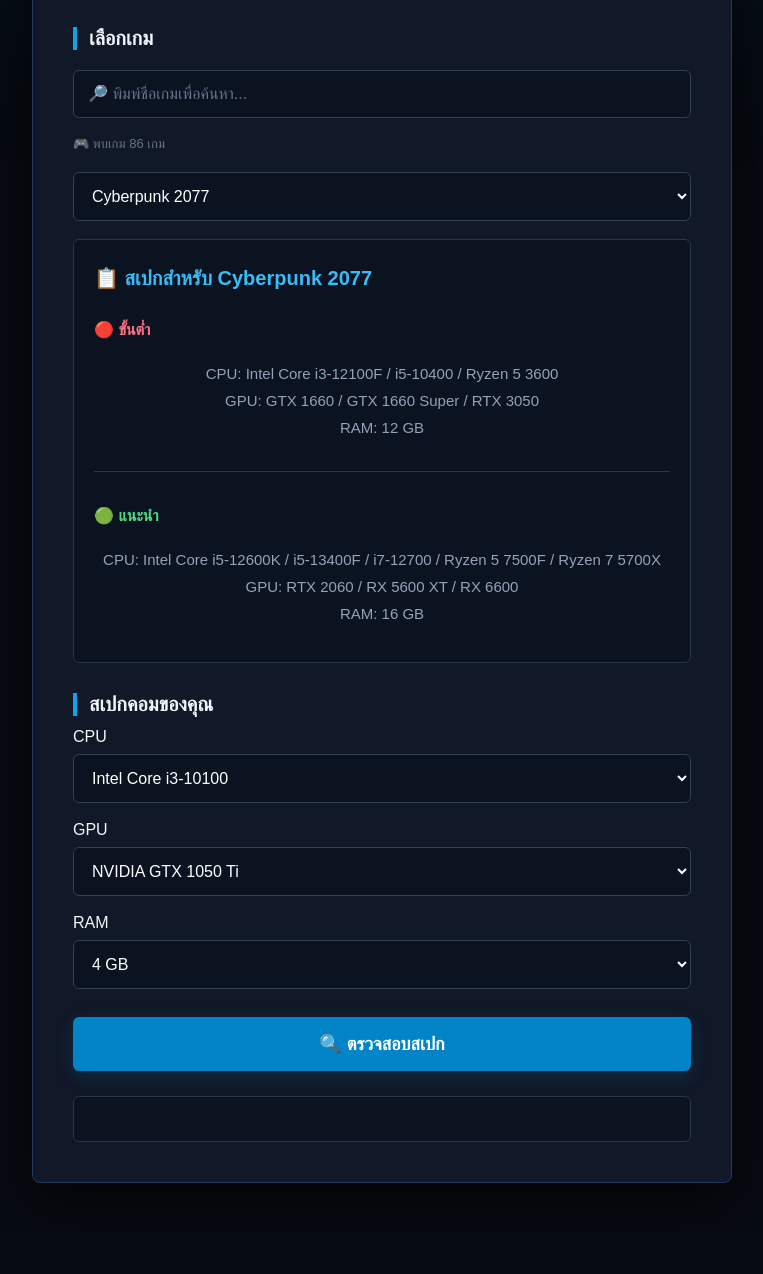
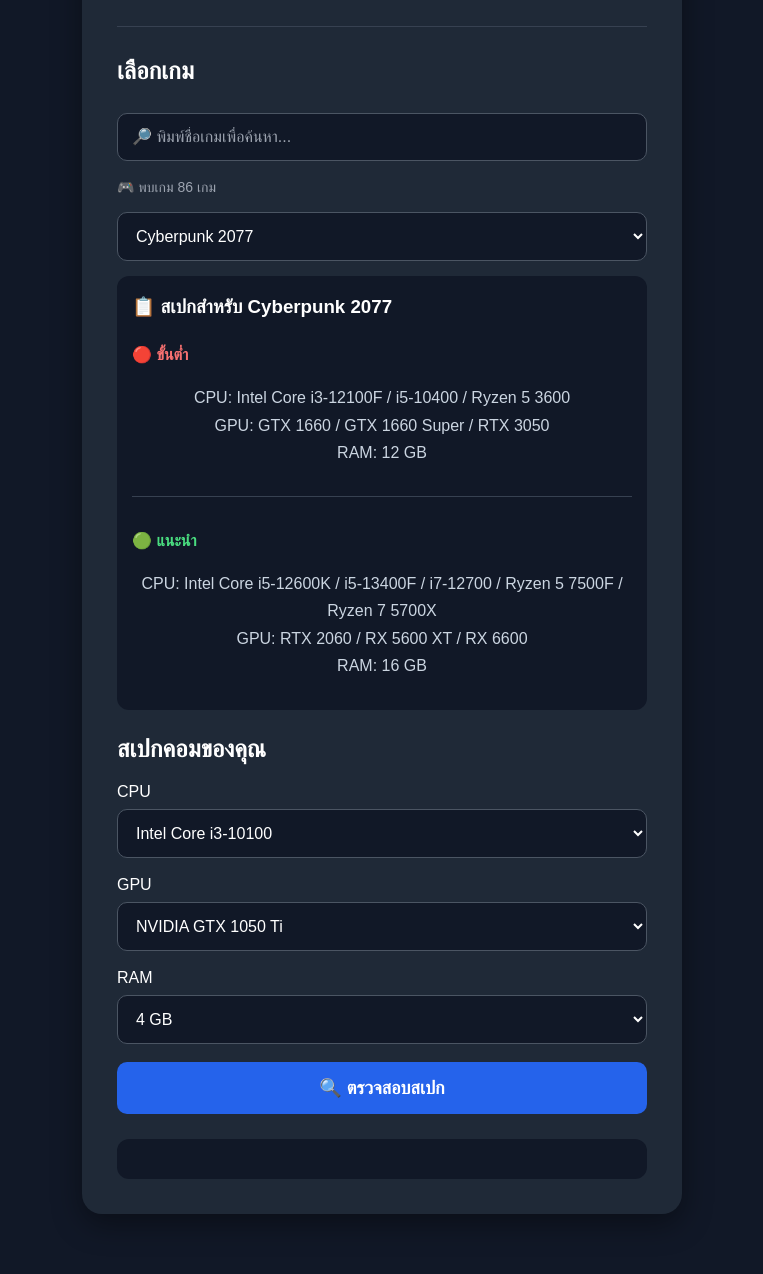
Before and after one commit to thanainwt123/GameChecker, a plain HTML site: page index.html in a window 1280 px wide. Shown: the part 207-1481 px from the top of the page, without its empty margins (258-1021 px from the left). Before the commit the page ends 1440 px from the top, so only its background shows below. Drawn offline with Linux system fonts and the light colour scheme.

Commit message:
Refactor CSS styles for improved design and layout

```diff
--- a/style.css
+++ b/style.css
@@ -5,299 +5,115 @@
 body {
     margin: 0;
     font-family: Arial, sans-serif;
-    background: #070b12;
-    color: #f5f5f5;
-    min-height: 100vh;
+    background: #111827;
+    color: white;
 }
 
-/* แสงด้านหลัง */
-body::before {
-    content: "";
-    position: fixed;
-
-    top: -200px;
-    left: 50%;
-
-    transform: translateX(-50%);
-
-    width: 700px;
-    height: 400px;
-
-    background: rgba(14, 165, 233, 0.13);
-
-    filter: blur(100px);
-
-    pointer-events: none;
+.container {
+    width: 90%;
+    max-width: 600px;
+    margin: 60px auto;
+    background: #1f2937;
+    padding: 35px;
+    border-radius: 20px;
+    box-shadow: 0 10px 30px rgba(0, 0, 0, 0.4);
 }
 
-/* กล่องหลัก */
-.container {
-    position: relative;
-
-    width: 92%;
-    max-width: 700px;
-
-    margin: 50px auto;
-
-    padding: 40px;
-
-    background: #111827;
-
-    border: 1px solid #1e3a5f;
-
-    border-radius: 8px;
-
-    box-shadow:
-        0 20px 60px rgba(0, 0, 0, 0.7);
-}
-
-/* หัวเว็บ */
 h1 {
     text-align: center;
-
-    font-size: 42px;
-
-    margin: 0 0 10px;
-
-    color: #38bdf8;
-
-    letter-spacing: 1px;
-
-    text-shadow:
-        0 0 20px rgba(56, 189, 248, 0.25);
+    font-size: 40px;
+    margin-bottom: 10px;
 }
 
 p {
     text-align: center;
-
-    color: #94a3b8;
-
-    font-size: 15px;
+    color: #cbd5e1;
 }
 
-/* เส้น */
 hr {
     border: none;
-
-    border-top: 1px solid #26364d;
-
+    border-top: 1px solid #374151;
     margin: 30px 0;
 }
 
-/* หัวข้อ */
 h2 {
-    margin-top: 30px;
-    margin-bottom: 12px;
-
-    font-size: 20px;
-
-    color: #f1f5f9;
-
-    border-left: 4px solid #0ea5e9;
-
-    padding-left: 12px;
+    margin-top: 25px;
 }
 
-/* Select */
 select {
     width: 100%;
-
     padding: 14px;
-
     margin-top: 8px;
-
-    background: #0b1220;
-
-    color: #ffffff;
-
-    border: 1px solid #334155;
-
-    border-radius: 6px;
-
+    background: #111827;
+    color: white;
+    border: 1px solid #4b5563;
+    border-radius: 10px;
     font-size: 16px;
-
-    outline: none;
-
-    transition: 0.2s;
 }
 
-select:hover {
-    border-color: #0ea5e9;
+button {
+    width: 100%;
+    padding: 15px;
+    border: none;
+    border-radius: 10px;
+    background: #2563eb;
+    color: white;
+    font-size: 18px;
+    font-weight: bold;
+    cursor: pointer;
 }
 
-select:focus {
-    border-color: #38bdf8;
-
-    box-shadow:
-        0 0 0 2px rgba(14, 165, 233, 0.15);
+button:hover {
+    background: #1d4ed8;
 }
 
-/* ช่องค้นหา */
+#result {
+    margin-top: 25px;
+    padding: 20px;
+    border-radius: 12px;
+    background: #111827;
+    text-align: center;
+}
+
 #searchGame {
     width: 100%;
-
     padding: 14px;
-
     margin-top: 8px;
     margin-bottom: 10px;
-
-    background: #0b1220;
-
-    color: #ffffff;
-
-    border: 1px solid #334155;
-
-    border-radius: 6px;
-
+    background: #111827;
+    color: white;
+    border: 1px solid #4b5563;
+    border-radius: 10px;
     font-size: 16px;
-
-    outline: none;
-
-    transition: 0.2s;
-}
-
-#searchGame:hover {
-    border-color: #0ea5e9;
-}
-
-#searchGame:focus {
-    border-color: #38bdf8;
-
-    box-shadow:
-        0 0 0 2px rgba(14, 165, 233, 0.15);
 }
 
 #searchGame::placeholder {
-    color: #64748b;
+    color: #9ca3af;
 }
 
-/* จำนวนเกม */
 #gameCount {
     text-align: left;
-
-    color: #64748b;
-
-    font-size: 13px;
-
-    margin: 8px 0 12px;
+    color: #9ca3af;
+    font-size: 14px;
+    margin: 8px 0;
 }
 
-/* รายละเอียดเกม */
 #gameRequirements {
-    margin-top: 18px;
-
-    padding: 20px;
-
-    background: #0b1220;
-
-    border: 1px solid #26364d;
-
-    border-radius: 6px;
-
-    line-height: 1.8;
+    margin-top: 15px;
+    padding: 15px;
+    background: #111827;
+    border-radius: 12px;
+    line-height: 1.7;
 }
 
 #gameRequirements h3 {
     margin-top: 0;
-
-    color: #38bdf8;
-
-    font-size: 20px;
 }
 
-/* ขั้นต่ำ */
 .requirement-minimum {
-    color: #fb7185;
+    color: #f87171;
 }
 
-/* แนะนำ */
 .requirement-recommended {
     color: #4ade80;
 }
-
-/* ปุ่ม */
-button {
-    width: 100%;
-
-    padding: 16px;
-
-    margin-top: 10px;
-
-    border: none;
-
-    border-radius: 6px;
-
-    background: #0284c7;
-
-    color: white;
-
-    font-size: 18px;
-
-    font-weight: bold;
-
-    cursor: pointer;
-
-    transition: 0.2s;
-
-    box-shadow:
-        0 5px 20px rgba(2, 132, 199, 0.2);
-}
-
-button:hover {
-    background: #0ea5e9;
-
-    transform: translateY(-2px);
-
-    box-shadow:
-        0 8px 25px rgba(14, 165, 233, 0.35);
-}
-
-button:active {
-    transform: translateY(0);
-}
-
-/* ผลลัพธ์ */
-#result {
-    margin-top: 25px;
-
-    padding: 22px;
-
-    border-radius: 6px;
-
-    background: #0b1220;
-
-    border: 1px solid #26364d;
-
-    text-align: center;
-
-    line-height: 1.8;
-}
-
-/* มือถือ */
-@media (max-width: 600px) {
-
-    .container {
-        width: 94%;
-
-        margin: 25px auto;
-
-        padding: 25px 20px;
-    }
-
-    h1 {
-        font-size: 32px;
-    }
-
-    h2 {
-        font-size: 19px;
-    }
-
-    select,
-    #searchGame {
-        padding: 13px;
-    }
-
-    button {
-        padding: 14px;
-    }
-}
```
